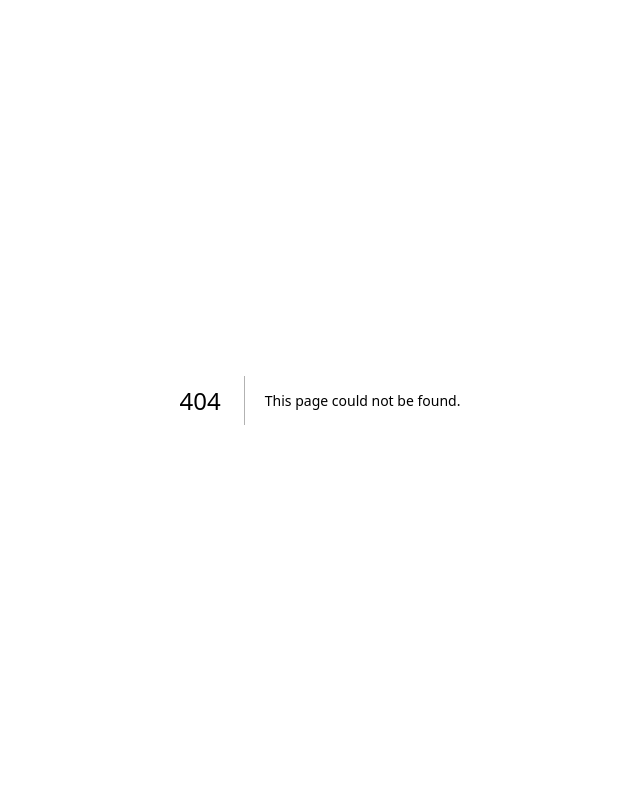
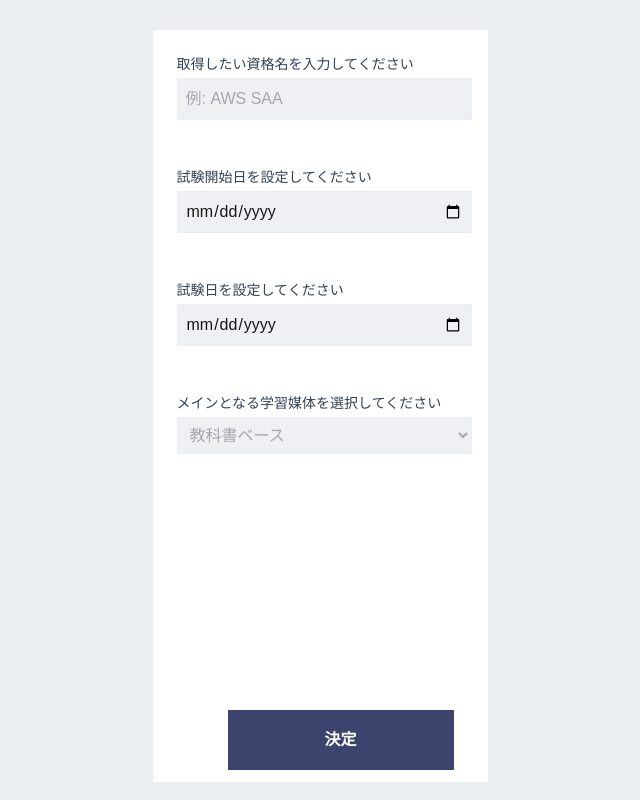
Before and after one commit to study-basic-hackathon/lazy-bear, a Next.js app in the folder app/: page /personas/1/projects/post in a window 1280 px wide. Before the commit this address had no page. Shown: the whole page, without its empty margins (320-960 px from the left). Built offline with nearby package versions, Linux system fonts and the light colour scheme.

Commit message:
プロジェクト作成画面の作成

```diff
--- a/app/src/app/(client)/personas/[id]/projects/page.tsx
+++ b/app/src/app/(client)/personas/[id]/projects/page.tsx
@@ -21,6 +21,7 @@ const mockProjects: Record<string, Project[]> = {
       personaId: "11111111-1111-1111-1111-111111111111",
       certificationName: "AWS SAA",
       examDate: "2025-10-01",
+      startDate: "2025-08-01",
       baseMaterial: "TEXTBOOK",
     },
     {
@@ -28,6 +29,7 @@ const mockProjects: Record<string, Project[]> = {
       personaId: "11111111-1111-1111-1111-111111111111",
       certificationName: "LPIC-1",
       examDate: "2025-11-15",
+      startDate: "2025-10-01",
       baseMaterial: "VIDEO",
     },
   ],
--- /dev/null
+++ b/app/src/app/(client)/personas/[id]/projects/post/page.tsx
@@ -0,0 +1,137 @@
+"use client";
+
+import { useState } from "react";
+import { useParams } from "next/navigation";
+import { components } from "@/types/apiSchema";
+
+type ProjectCreate = components["schemas"]["ProjectCreate"];
+
+export default function ProjectCreatePage() {
+  const params = useParams<{ id: string }>();
+  const personaId = params.id;
+
+  const [form, setForm] = useState<ProjectCreate>({
+    certificationName: "",
+    startDate: "",
+    examDate: "",
+    baseMaterial: "TEXTBOOK",
+  });
+
+  const handleChange = (field: keyof ProjectCreate, value: string) => {
+    setForm((prev) => ({
+      ...prev,
+      [field]: value,
+    }));
+  };
+
+  const handleSubmit = async (e: React.FormEvent) => {
+    e.preventDefault();
+
+    const payload: ProjectCreate = {
+      ...form,
+    };
+
+    console.log("プロジェクト作成 payload:", payload);
+
+    // TODO: API に接続
+    // await fetch(`/api/personas/${personaId}/projects`, {
+    //   method: "POST",
+    //   headers: { "Content-Type": "application/json" },
+    //   body: JSON.stringify(payload),
+    // });
+  };
+
+    return (
+    <div className="min-h-screen min-w-screen bg-[#EBEEF1] flex justify-center">
+        <div
+        className="p-6 bg-white relative"
+        style={{ width: "335px", height: "752px", marginTop: "30px" }}
+        >
+        {/* プロジェクト作成フォーム */}
+        <form
+            onSubmit={handleSubmit}
+            className="grid"
+            style={{
+            width: "295px",
+            height: "423px",
+            rowGap: "24px",
+            }}
+        >
+            <div>
+            <label className="block text-sm font-medium text-gray-700 mb-1">
+                取得したい資格名を入力してください
+            </label>
+            <input
+                type="text"
+                value={form.certificationName}
+                onChange={(e) => handleChange("certificationName", e.target.value)}
+                className="w-full border border-[#EBEEF1] p-2 focus:outline-none focus:ring-2 focus:ring-green-500 placeholder-[#A8A5AF]"
+                style={{ borderRadius: "0px", backgroundColor: "#EFF0F4" }}
+                placeholder="例: AWS SAA"
+                required
+            />
+            </div>
+
+            <div>
+            <label className="block text-sm font-medium text-gray-700 mb-1">
+                試験開始日を設定してください
+            </label>
+            <input
+                type="date"
+                value={form.startDate}
+                onChange={(e) => handleChange("startDate", e.target.value)}
+                className="w-full border border-[#EBEEF1] p-2 focus:outline-none focus:ring-2 focus:ring-green-500 placeholder-[#A8A5AF]"
+                style={{ borderRadius: "0px", backgroundColor: "#EFF0F4" }}
+            />
+            </div>
+
+            <div>
+            <label className="block text-sm font-medium text-gray-700 mb-1">
+                試験日を設定してください
+            </label>
+            <input
+                type="date"
+                value={form.examDate}
+                onChange={(e) => handleChange("examDate", e.target.value)}
+                className="w-full border border-[#EBEEF1] p-2 focus:outline-none focus:ring-2 focus:ring-green-500 placeholder-[#A8A5AF]"
+                style={{ borderRadius: "0px", backgroundColor: "#EFF0F4" }}
+            />
+            </div>
+
+            <div>
+            <label className="block text-sm font-medium text-gray-700 mb-1">
+                メインとなる学習媒体を選択してください
+            </label>
+            <select
+                value={form.baseMaterial}
+                onChange={(e) =>
+                handleChange("baseMaterial", e.target.value as "textbook" | "video")
+                }
+                className="w-full border border-[#EBEEF1] p-2 focus:outline-none focus:ring-2 focus:ring-green-500 text-[#A8A5AF]"
+                style={{ borderRadius: "0px", backgroundColor: "#EFF0F4" }}
+            >
+                <option value="textbook">教科書ベース</option>
+                <option value="video">動画ベース</option>
+            </select>
+            </div>
+        </form>
+
+        <button
+            type="submit"
+            className="font-semibold transition absolute"
+            style={{
+            width: "226px",
+            height: "60px",
+            borderRadius: "0px",
+            backgroundColor: "#3C436D",
+            color: "#FFFFFF",
+            left: "75px",
+            top: "680px",
+            }}
+        >
+            決定
+        </button>
+        </div>
+    </div>
+    );
+}
```
Also changed, not shown: app/src/app/(client)/personas/[id]/page.tsx (deleted).
